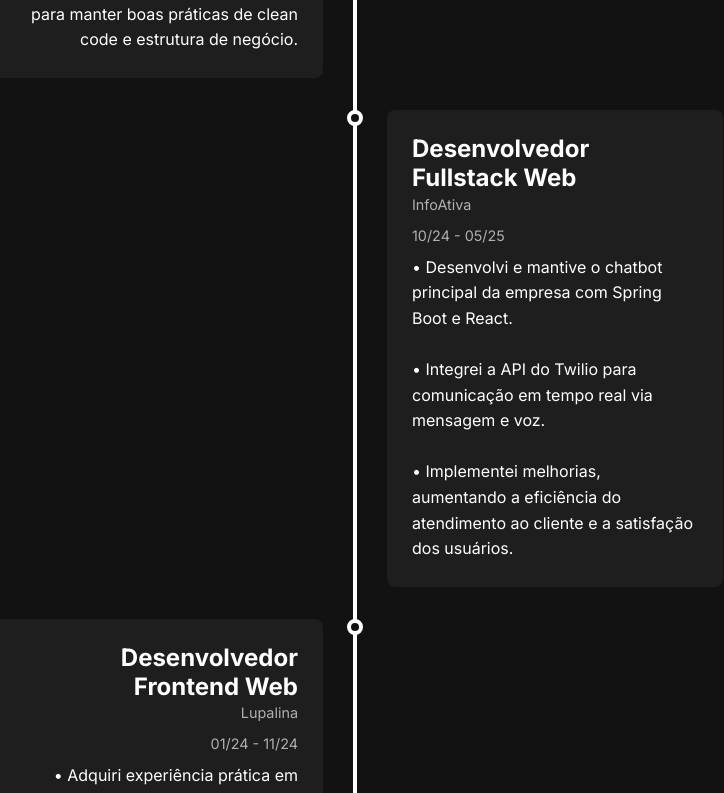
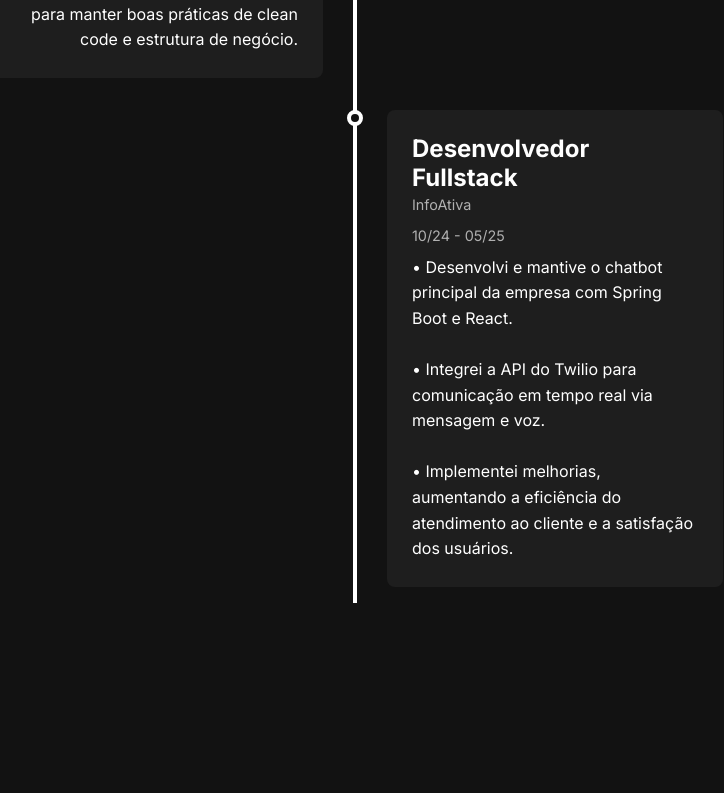
Before and after one commit to pedromoitinho/portfoliov2, a React (Vite) app: page / in a window 1280 px wide. Shown: the part 2101-2894 px from the top of the page, without its empty margins (285-1009 px from the left). Built offline with nearby package versions, Linux system fonts and the light colour scheme.

Commit message:
Update translations.js

```diff
--- a/src/translations/translations.js
+++ b/src/translations/translations.js
@@ -33,23 +33,18 @@ export const translations = {
 			title: "Experiência",
 			jobs: [
 				{
-					title: "Desenvolvedor Fullstack Web",
+					title: "Desenvolvedor Fullstack",
 					company: "Codecraft",
 					period: "05/25 - Atual",
 					description: "• Desenvolvo e-commerces de alta performance com uma stack moderna (React + Spring), consumindo APIs, integrando MercadoPago e JAuths com autenticação por tokens e utilizando PostgreSQL para um banco de dados eficiente e escalável.<br><br>• Desenvolvimento do zero de sites institucionais, landing pages, e-commerces para empresas.<br><br>• Liderança e organização da equipe para manter boas práticas de clean code e estrutura de negócio."
 				},
 				{
-					title: "Desenvolvedor Fullstack Web",
+					title: "Desenvolvedor Fullstack",
 					company: "InfoAtiva",
 					period: "10/24 - 05/25",
 					description: "• Desenvolvi e mantive o chatbot principal da empresa com Spring Boot e React.<br><br>• Integrei a API do Twilio para comunicação em tempo real via mensagem e voz. <br><br>• Implementei melhorias, aumentando a eficiência do atendimento ao cliente e a satisfação dos usuários."
 				},
-				{
-					title: "Desenvolvedor Frontend Web",
-					company: "Lupalina",
-					period: "01/24 - 11/24",
-					description: "• Adquiri experiência prática em gestão de bancos de dados e infraestrutura."
-				},
+
 			]
 		},
 		education: {
@@ -167,23 +162,18 @@ export const translations = {
 			title: "Experience",
 			jobs: [
 				{
-					title: "Fullstack Web Developer",
+					title: "Fullstack Developer",
 					company: "Codecraft",
 					period: "05/25 - Current",
 					description: "• I develop high-performance e-commerce platforms with a modern stack (React + Spring), consuming APIs, integrating MercadoPago and JAuths with token authentication and using PostgreSQL for an efficient and scalable database.<br><br>• Development from scratch of institutional websites, landing pages, e-commerce for companies.<br><br>• Leadership and team organization to maintain good clean code practices and business structure."
 				},
 				{
-					title: "Fullstack Web Developer",
+					title: "Fullstack Developer",
 					company: "InfoAtiva",
 					period: "10/24 - 05/25",
 					description: "• I developed and maintained the company's main chatbot with Spring Boot and React.<br><br>• I integrated the Twilio API for real-time communication via message and voice.<br><br>• I implemented improvements, increasing customer service efficiency and user satisfaction."
 				},
-				{
-					title: "Frontend Web Developer",
-					company: "Lupalina",
-					period: "01/24 - 11/24",
-					description: "• I gained practical experience in database management and infrastructure."
-				},
+
 			]
 		},
 		education: {
```
